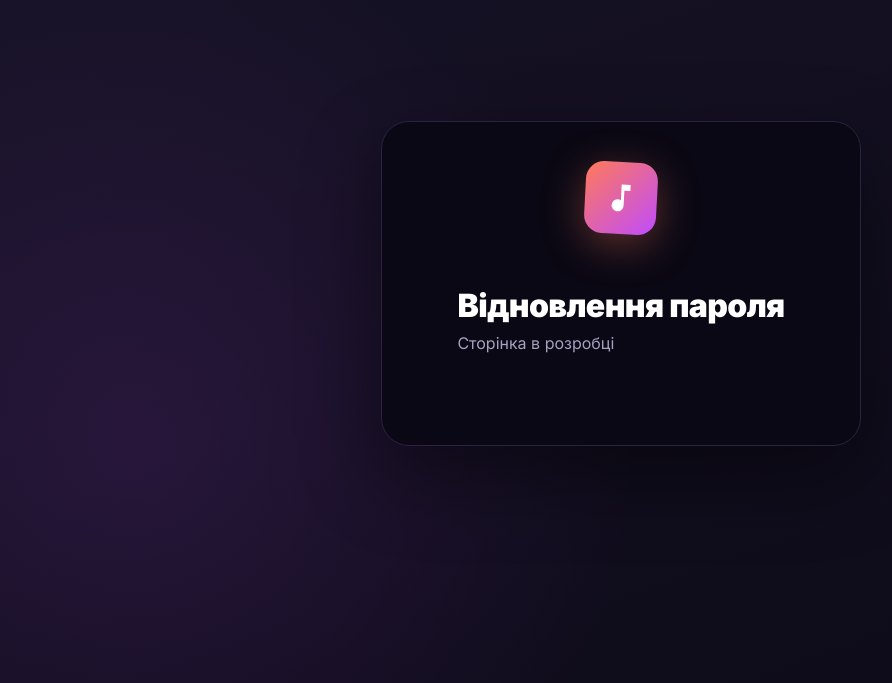
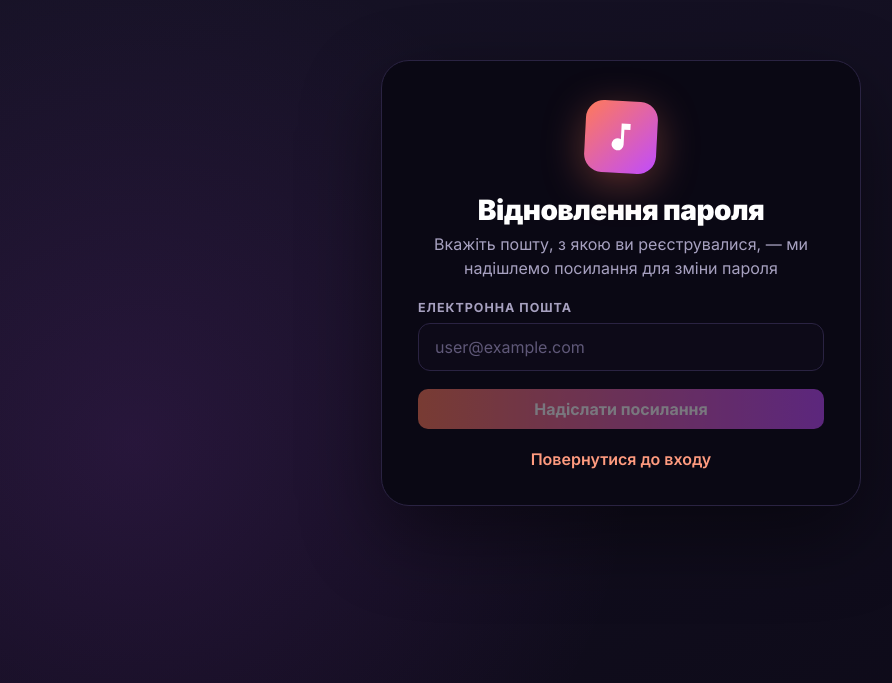
Before and after one commit to mbidiuk13/music-library, a React (Vite) app in the folder client/: page /forgot-password in a window 1280 px wide. Shown: the part 117-800 px from the top of the page, without its empty margins (19-911 px from the left). Built offline with nearby package versions, Linux system fonts and the light colour scheme.

Commit message:
feat: add forgot and reset password pages

```diff
--- a/client/src/i18n/locales/uk.json
+++ b/client/src/i18n/locales/uk.json
@@ -101,10 +101,20 @@
       "haveAccount": "Уже маєте акаунт?"
     },
     "forgotPassword": {
-      "title": "Відновлення пароля"
+      "title": "Відновлення пароля",
+      "subtitle": "Вкажіть пошту, з якою ви реєструвалися, — ми надішлемо посилання для зміни пароля",
+      "submit": "Надіслати посилання",
+      "submitting": "Надсилання…",
+      "sent": "Якщо обліковий запис існує, лист надіслано",
+      "sentHint": "Посилання дійсне 15 хвилин. Якщо листа немає, перевірте папку «Спам»",
+      "backToLogin": "Повернутися до входу"
     },
     "resetPassword": {
-      "title": "Новий пароль"
+      "title": "Новий пароль",
+      "subtitle": "Придумайте новий пароль для входу до MusicLibrary",
+      "submit": "Зберегти пароль",
+      "submitting": "Збереження…",
+      "requestAgain": "Надіслати посилання ще раз"
     },
     "home": {
       "title": "Головна"
--- a/client/src/pages/ForgotPasswordPage.jsx
+++ b/client/src/pages/ForgotPasswordPage.jsx
@@ -1,14 +1,111 @@
 /**
  * @module pages/ForgotPasswordPage
- * @description Сторінка запиту на відновлення пароля (маршрут `/forgot-password`). Заготовка — вміст сторінки реалізується на етапі 8.
+ * @description Запит на відновлення пароля (UC-10, маршрут `/forgot-password`). Після надсилання
+ * завжди показується однакове повідомлення «Якщо обліковий запис існує, лист надіслано» —
+ * за ним не можна дізнатися, чи зареєстрована пошта (захист від перебору адрес).
  */
 
-import PageStub from '../components/PageStub.jsx';
+import { useState } from 'react';
+import { Link } from 'react-router-dom';
+import { useTranslation } from 'react-i18next';
+import { forgotPassword } from '../api/auth.js';
+import FormField from '../components/FormField.jsx';
+import useForm from '../hooks/useForm.js';
+import { errorMessage } from '../utils/errors.js';
+import { validateEmail } from '../utils/validation.js';
+
+/** Початкові значення полів форми. */
+const INITIAL_VALUES = Object.freeze({ email: '' });
+
+/**
+ * Валідація форми — ті самі правила, що й у `POST /api/auth/forgot-password`.
+ * @param {{email: string}} values - значення полів.
+ * @returns {{email: string|null}} ключ i18n помилки.
+ */
+function validateForgot({ email }) {
+  return { email: validateEmail(email) };
+}
 
 /**
  * Сторінка запиту на відновлення пароля.
  * @returns {JSX.Element} сторінка.
  */
 export default function ForgotPasswordPage() {
-  return <PageStub titleKey="pages.forgotPassword.title" />;
+  const { t } = useTranslation();
+  const { values, isValid, handleChange, handleBlur, fieldError, setServerErrors, touchAll } =
+    useForm(INITIAL_VALUES, validateForgot);
+  const [formError, setFormError] = useState(/** @type {string|null} */ (null));
+  const [isSubmitting, setIsSubmitting] = useState(false);
+  const [isSent, setIsSent] = useState(false);
+
+  /**
+   * Надсилає запит на лист із посиланням для відновлення.
+   * @param {import('react').FormEvent<HTMLFormElement>} event - подія надсилання.
+   * @returns {Promise<void>}
+   */
+  const handleSubmit = async (event) => {
+    event.preventDefault();
+    touchAll();
+    if (!isValid || isSubmitting) return;
+    setFormError(null);
+    setIsSubmitting(true);
+    try {
+      await forgotPassword(values.email.trim());
+      setIsSent(true);
+    } catch (err) {
+      setServerErrors(err.details);
+      setFormError(errorMessage(err));
+    } finally {
+      setIsSubmitting(false);
+    }
+  };
+
+  return (
+    <section className="auth-page">
+      <header className="auth-page__header">
+        <h1 className="auth-page__title">{t('pages.forgotPassword.title')}</h1>
+        <p className="auth-page__subtitle">{t('pages.forgotPassword.subtitle')}</p>
+      </header>
+
+      {isSent ? (
+        <div className="notice notice--success" role="status">
+          <strong>{t('pages.forgotPassword.sent')}</strong>
+          <br />
+          {t('pages.forgotPassword.sentHint')}
+        </div>
+      ) : (
+        <form className="auth-form" onSubmit={handleSubmit} noValidate>
+          <FormField
+            name="email"
+            type="email"
+            label={t('fields.email')}
+            placeholder={t('fields.emailPlaceholder')}
+            autoComplete="email"
+            value={values.email}
+            onChange={handleChange}
+            onBlur={handleBlur}
+            error={fieldError('email')}
+          />
+          {formError && (
+            <p className="notice notice--error" role="alert">
+              {formError}
+            </p>
+          )}
+          <button
+            type="submit"
+            className="btn-primary btn-primary--block"
+            disabled={!isValid || isSubmitting}
+          >
+            {t(isSubmitting ? 'pages.forgotPassword.submitting' : 'pages.forgotPassword.submit')}
+          </button>
+        </form>
+      )}
+
+      <p className="auth-page__switch">
+        <Link to="/welcome" className="link-accent">
+          {t('pages.forgotPassword.backToLogin')}
+        </Link>
+      </p>
+    </section>
+  );
 }
--- a/client/src/pages/ResetPasswordPage.jsx
+++ b/client/src/pages/ResetPasswordPage.jsx
@@ -1,14 +1,153 @@
 /**
  * @module pages/ResetPasswordPage
- * @description Сторінка встановлення нового пароля за посиланням з листа (маршрут `/reset-password`). Заготовка — вміст сторінки реалізується на етапі 8.
+ * @description Встановлення нового пароля за посиланням з листа (UC-10, маршрут
+ * `/reset-password?token=…`). Новий пароль перевіряється за тими самими правилами, що й під час
+ * реєстрації. Якщо посилання прострочене чи вже використане — повідомлення і пропозиція
+ * повторити запит; після успішної зміни — перехід на сторінку входу.
  */
 
-import PageStub from '../components/PageStub.jsx';
+import { useState } from 'react';
+import { Link, useNavigate, useSearchParams } from 'react-router-dom';
+import { useTranslation } from 'react-i18next';
+import { resetPassword } from '../api/auth.js';
+import FormField from '../components/FormField.jsx';
+import PasswordRules from '../components/PasswordRules.jsx';
+import useForm from '../hooks/useForm.js';
+import { errorMessage } from '../utils/errors.js';
+import { validateNewPassword, validatePasswordConfirm } from '../utils/validation.js';
+
+/** Початкові значення полів форми. */
+const INITIAL_VALUES = Object.freeze({ password: '', passwordConfirm: '' });
 
 /**
- * Сторінка встановлення нового пароля за посиланням з листа.
+ * Валідація форми — ті самі правила, що й у `POST /api/auth/reset-password`.
+ * @param {typeof INITIAL_VALUES} values - значення полів.
+ * @returns {Record<string, string|null>} ключі i18n помилок полів.
+ */
+function validateReset({ password, passwordConfirm }) {
+  return {
+    password: validateNewPassword(password),
+    passwordConfirm: validatePasswordConfirm(password, passwordConfirm),
+  };
+}
+
+/**
+ * Повідомлення про недійсне посилання з пропозицією надіслати нове.
+ * @returns {JSX.Element} блок повідомлення.
+ */
+function InvalidLink() {
+  const { t } = useTranslation();
+  return (
+    <>
+      <p className="notice notice--error" role="alert">
+        {t('errors.codes.INVALID_RESET_TOKEN')}
+      </p>
+      <Link to="/forgot-password" className="btn-primary btn-primary--block">
+        {t('pages.resetPassword.requestAgain')}
+      </Link>
+    </>
+  );
+}
+
+/**
+ * Сторінка встановлення нового пароля.
  * @returns {JSX.Element} сторінка.
  */
 export default function ResetPasswordPage() {
-  return <PageStub titleKey="pages.resetPassword.title" />;
+  const { t } = useTranslation();
+  const navigate = useNavigate();
+  const [searchParams] = useSearchParams();
+  const token = searchParams.get('token') ?? '';
+
+  const { values, isValid, handleChange, handleBlur, fieldError, setServerErrors, touchAll } =
+    useForm(INITIAL_VALUES, validateReset);
+  const [formError, setFormError] = useState(/** @type {string|null} */ (null));
+  const [isTokenInvalid, setIsTokenInvalid] = useState(false);
+  const [isSubmitting, setIsSubmitting] = useState(false);
+
+  /**
+   * Надсилає новий пароль разом із токеном з посилання.
+   * @param {import('react').FormEvent<HTMLFormElement>} event - подія надсилання.
+   * @returns {Promise<void>}
+   */
+  const handleSubmit = async (event) => {
+    event.preventDefault();
+    touchAll();
+    if (!isValid || isSubmitting) return;
+    setFormError(null);
+    setIsSubmitting(true);
+    try {
+      await resetPassword({
+        token,
+        password: values.password,
+        passwordConfirm: values.passwordConfirm,
+      });
+      navigate('/welcome', { replace: true, state: { notice: 'passwordChanged' } });
+    } catch (err) {
+      setIsSubmitting(false);
+      const tokenRejected =
+        err.code === 'INVALID_RESET_TOKEN' || err.details?.some(({ field }) => field === 'token');
+      if (tokenRejected) {
+        setIsTokenInvalid(true);
+        return;
+      }
+      setServerErrors(err.details);
+      setFormError(errorMessage(err));
+    }
+  };
+
+  return (
+    <section className="auth-page">
+      <header className="auth-page__header">
+        <h1 className="auth-page__title">{t('pages.resetPassword.title')}</h1>
+        <p className="auth-page__subtitle">{t('pages.resetPassword.subtitle')}</p>
+      </header>
+
+      {!token || isTokenInvalid ? (
+        <InvalidLink />
+      ) : (
+        <form className="auth-form" onSubmit={handleSubmit} noValidate>
+          <FormField
+            name="password"
+            type="password"
+            label={t('fields.newPassword')}
+            autoComplete="new-password"
+            value={values.password}
+            onChange={handleChange}
+            onBlur={handleBlur}
+            error={fieldError('password')}
+            hint={<PasswordRules password={values.password} />}
+          />
+          <FormField
+            name="passwordConfirm"
+            type="password"
+            label={t('fields.passwordConfirm')}
+            autoComplete="new-password"
+            value={values.passwordConfirm}
+            onChange={handleChange}
+            onBlur={handleBlur}
+            error={fieldError('passwordConfirm')}
+          />
+          {formError && (
+            <p className="notice notice--error" role="alert">
+              {formError}
+            </p>
+          )}
+          <button
+            type="submit"
+            className="btn-primary btn-primary--block"
+            disabled={!isValid || isSubmitting}
+          >
+            {t(isSubmitting ? 'pages.resetPassword.submitting' : 'pages.resetPassword.submit')}
+          </button>
+        </form>
+      )}
+
+      <p className="auth-page__switch">
+        <Link to="/welcome" className="link-accent">
+          {t('pages.forgotPassword.backToLogin')}
+        </Link>
+      </p>
+    </section>
+  );
 }
```
